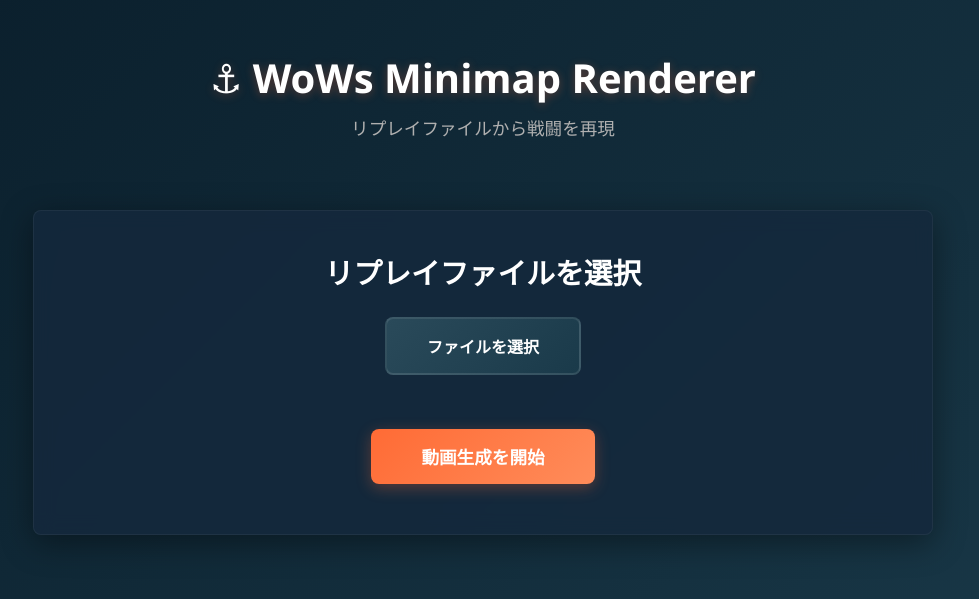
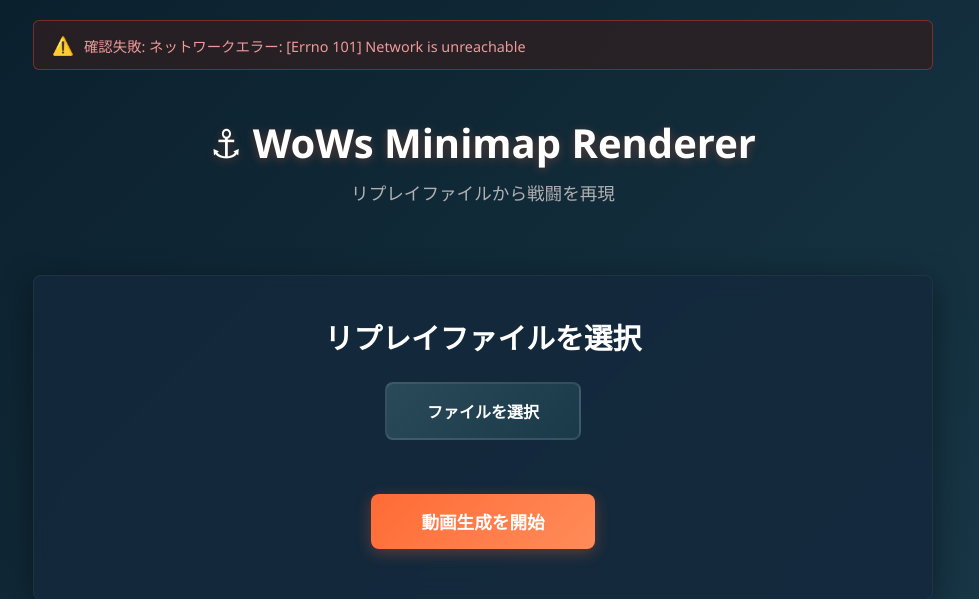
Before and after one commit to SakanawaFuris/WoWsMinimapRendererEZ, a Flask app: page / in a window 1280 px wide. Shown: the top 599 px of the page, without its empty margins (157-1136 px from the left). Run offline with Flask 3, Linux system fonts and the light colour scheme; data that the repository does not hold is empty; some libraries are stand-ins or nearby versions.

Commit message:
feat: 自動更新チェックのステータス表示を改善
- 常時表示のステータスバーを追加（確認中/最新/更新あり/エラー）
- エラーハンドリングを強化し、詳細なエラーメッセージを表示
- タイムアウトを10秒から15秒に延長
- EXE版のWerkzeug警告を修正

Co-Authored-By: Claude Opus 4.5 <noreply@anthropic.com>

```diff
--- a/app.py
+++ b/app.py
@@ -75,19 +75,36 @@ def get_local_versions():
     return versions
 
 def get_remote_versions():
-    """GitHubから利用可能なバージョンのリストを取得"""
+    """GitHubから利用可能なバージョンのリストを取得
+
+    Returns:
+        tuple: (versions: set, error: str or None)
+    """
     versions = set()
     try:
         url = f"{GITHUB_API_BASE}/contents/src/renderer/versions"
         req = urllib.request.Request(url, headers={'User-Agent': 'WoWsMinimapRenderer'})
-        with urllib.request.urlopen(req, timeout=10) as response:
+        with urllib.request.urlopen(req, timeout=15) as response:
             data = json.loads(response.read().decode())
             for item in data:
                 if item['type'] == 'dir' and re.match(r'^\d+_\d+', item['name']):
                     versions.add(item['name'])
+        return versions, None
+    except urllib.error.URLError as e:
+        error_msg = f"ネットワークエラー: {e.reason}"
+        print(f"Error getting remote versions: {error_msg}")
+        return versions, error_msg
+    except urllib.error.HTTPError as e:
+        if e.code == 403:
+            error_msg = "GitHub APIの制限に達しました。しばらく待ってから再試行してください。"
+        else:
+            error_msg = f"HTTPエラー: {e.code}"
+        print(f"Error getting remote versions: {error_msg}")
+        return versions, error_msg
     except Exception as e:
-        print(f"Error getting remote versions: {e}")
-    return versions
+        error_msg = f"エラー: {str(e)}"
+        print(f"Error getting remote versions: {error_msg}")
+        return versions, error_msg
 
 def download_version_files(version_name, target_dir):
     """指定バージョンのファイルをダウンロード"""
@@ -149,12 +166,27 @@ def check_update():
     """新しいゲームバージョン対応があるかチェック"""
     try:
         local_versions = get_local_versions()
-        remote_versions = get_remote_versions()
+        remote_versions, remote_error = get_remote_versions()
+
+        # リモート取得に失敗した場合
+        if remote_error:
+            return jsonify({
+                'status': 'error',
+                'error': remote_error,
+                'has_update': False,
+                'local_count': len(local_versions),
+                'remote_count': 0,
+                'missing_versions': [],
+                'latest_local': max(local_versions, key=version_sort_key) if local_versions else None,
+                'latest_remote': None
+            })
 
         missing_versions = remote_versions - local_versions
         missing_sorted = sorted(missing_versions, key=version_sort_key)
 
+        # 正常に取得できた場合
         return jsonify({
+            'status': 'success',
             'has_update': len(missing_versions) > 0,
             'local_count': len(local_versions),
             'remote_count': len(remote_versions),
@@ -163,7 +195,11 @@ def check_update():
             'latest_remote': max(remote_versions, key=version_sort_key) if remote_versions else None
         })
     except Exception as e:
-        return jsonify({'error': str(e)}), 500
+        return jsonify({
+            'status': 'error',
+            'error': f'予期せぬエラー: {str(e)}',
+            'has_update': False
+        }), 500
 
 @app.route('/api/update', methods=['POST'])
 def apply_update():
@@ -179,7 +215,9 @@ def apply_update():
 
         if not versions_to_update:
             local_versions = get_local_versions()
-            remote_versions = get_remote_versions()
+            remote_versions, remote_error = get_remote_versions()
+            if remote_error:
+                return jsonify({'error': f'バージョン情報の取得に失敗しました: {remote_error}'}), 500
             versions_to_update = list(remote_versions - local_versions)
 
         if not versions_to_update:
@@ -469,7 +507,7 @@ if __name__ == '__main__':
         print()
 
         # Socket.IOサーバーで起動（本番モード）
-        socketio.run(app, debug=False, host='0.0.0.0', port=5000, log_output=False)
+        socketio.run(app, debug=False, host='0.0.0.0', port=5000, log_output=False, allow_unsafe_werkzeug=True)
     else:
         # 開発環境の場合：Flaskの開発サーバーを使用
         # Flaskのreloaderによる複数起動を防ぐ
--- a/static/css/style.css
+++ b/static/css/style.css
@@ -392,3 +392,62 @@ body {
     font-size: 0.9rem;
     min-width: 120px;
 }
+
+/* 更新ステータスバー（常時表示） */
+.update-status-bar {
+    display: flex;
+    align-items: center;
+    gap: 10px;
+    padding: 12px 18px;
+    margin-bottom: 15px;
+    background: rgba(30, 40, 50, 0.7);
+    border: 1px solid rgba(100, 120, 140, 0.3);
+    border-radius: 6px;
+    font-size: 0.9rem;
+    transition: all 0.3s ease;
+}
+
+.update-status-bar.checking {
+    border-color: rgba(255, 193, 7, 0.4);
+    background: rgba(40, 40, 30, 0.7);
+}
+
+.update-status-bar.success {
+    border-color: rgba(76, 175, 80, 0.4);
+    background: rgba(20, 40, 30, 0.7);
+}
+
+.update-status-bar.update-available {
+    border-color: rgba(33, 150, 243, 0.5);
+    background: rgba(20, 35, 50, 0.8);
+}
+
+.update-status-bar.error {
+    border-color: rgba(244, 67, 54, 0.4);
+    background: rgba(50, 30, 30, 0.7);
+}
+
+.update-status-icon {
+    font-size: 1.1rem;
+}
+
+#updateStatusText {
+    color: #b0bec5;
+    flex: 1;
+}
+
+.update-status-bar.checking #updateStatusText {
+    color: #ffd54f;
+}
+
+.update-status-bar.success #updateStatusText {
+    color: #a5d6a7;
+}
+
+.update-status-bar.update-available #updateStatusText {
+    color: #90caf9;
+}
+
+.update-status-bar.error #updateStatusText {
+    color: #ef9a9a;
+}
--- a/static/js/app.js
+++ b/static/js/app.js
@@ -160,8 +160,35 @@ const updateProgressSection = document.getElementById('updateProgress');
 const updateProgressFill = document.getElementById('updateProgressFill');
 const updateProgressText = document.getElementById('updateProgressText');
 
+// ステータスバー要素
+const updateStatusBar = document.getElementById('updateStatusBar');
+const updateStatusIcon = document.getElementById('updateStatusIcon');
+const updateStatusText = document.getElementById('updateStatusText');
+
+/**
+ * ステータスバーの状態を更新
+ * @param {'checking' | 'success' | 'update-available' | 'error'} status
+ * @param {string} message
+ */
+function setUpdateStatus(status, message) {
+    // すべての状態クラスを削除
+    updateStatusBar.classList.remove('checking', 'success', 'update-available', 'error');
+    updateStatusBar.classList.add(status);
+
+    // アイコンを設定
+    const icons = {
+        'checking': '⏳',
+        'success': '✅',
+        'update-available': '🔔',
+        'error': '⚠️'
+    };
+    updateStatusIcon.textContent = icons[status] || '❓';
+    updateStatusText.textContent = message;
+}
+
 // 起動時に更新をチェック
 document.addEventListener('DOMContentLoaded', () => {
+    setUpdateStatus('checking', 'ゲームバージョン対応を確認中...');
     checkForUpdates();
 });
 
@@ -172,13 +199,29 @@ async function checkForUpdates() {
 
         console.log('Update check:', data);
 
+        // エラーが返された場合
+        if (data.status === 'error') {
+            setUpdateStatus('error', `確認失敗: ${data.error}`);
+            return;
+        }
+
+        // 更新がある場合
         if (data.has_update && data.missing_versions && data.missing_versions.length > 0) {
             const versions = data.missing_versions.map(v => v.replace(/_/g, '.')).join(', ');
+            const latestLocal = data.latest_local ? data.latest_local.replace(/_/g, '.') : '不明';
+            const latestRemote = data.latest_remote ? data.latest_remote.replace(/_/g, '.') : '不明';
+
+            setUpdateStatus('update-available', `新バージョン対応あり (現在: ${latestLocal} → 最新: ${latestRemote})`);
             updateMessage.textContent = `新しいゲームバージョン対応が利用可能です: ${versions}`;
             updateBanner.classList.remove('hidden');
+        } else {
+            // 更新がない場合（最新状態）
+            const latestLocal = data.latest_local ? data.latest_local.replace(/_/g, '.') : '不明';
+            setUpdateStatus('success', `最新の状態です (バージョン ${latestLocal} 対応済み)`);
         }
     } catch (error) {
         console.log('Update check failed:', error);
+        setUpdateStatus('error', `確認失敗: ネットワークエラー`);
     }
 }
 
--- a/templates/index.html
+++ b/templates/index.html
@@ -9,7 +9,13 @@
 </head>
 <body>
     <div class="container">
-        <!-- 更新通知バナー -->
+        <!-- 更新ステータス表示エリア（常時表示） -->
+        <div id="updateStatusBar" class="update-status-bar">
+            <span id="updateStatusIcon" class="update-status-icon">⏳</span>
+            <span id="updateStatusText">ゲームバージョン対応を確認中...</span>
+        </div>
+
+        <!-- 更新通知バナー（更新がある場合のみ表示） -->
         <div id="updateBanner" class="update-banner hidden">
             <div class="update-content">
                 <span id="updateMessage">新しいゲームバージョン対応が利用可能です</span>
```
